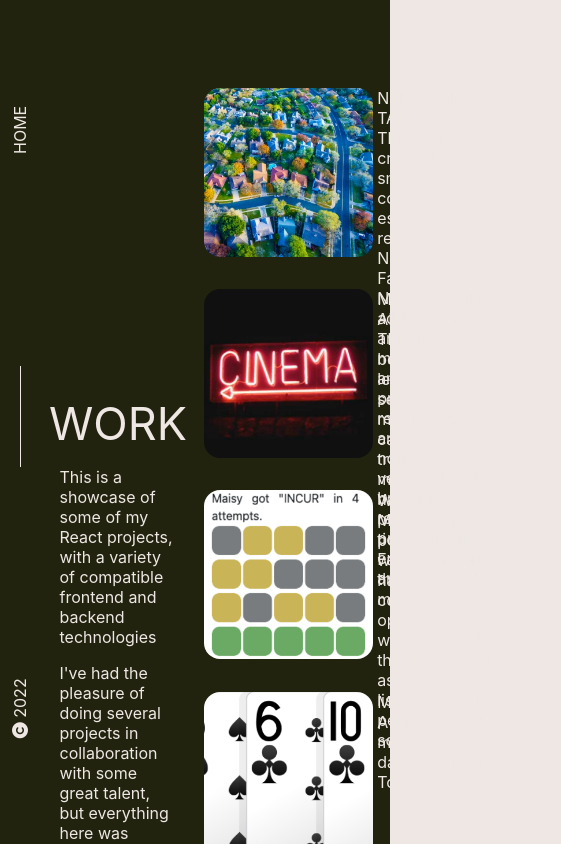
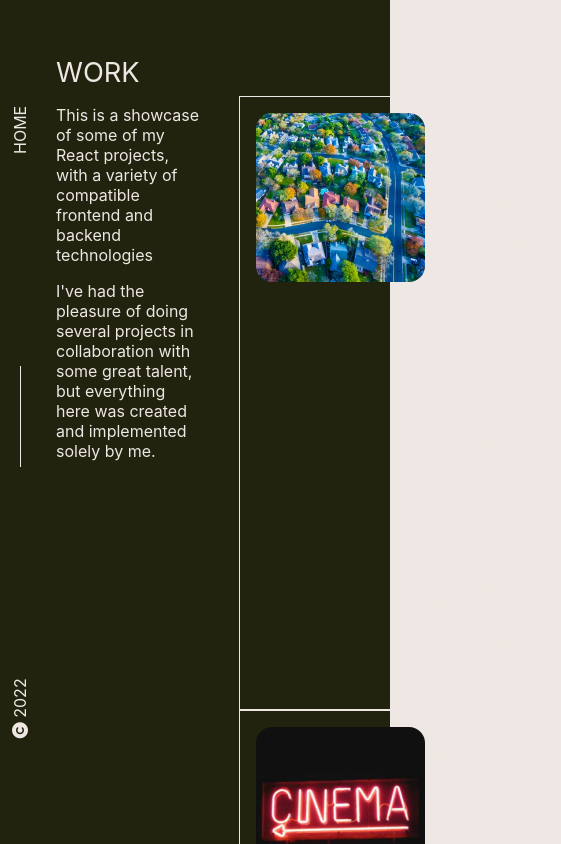
Before and after one commit to scottrollan/barry-rollan, a React (Create React App) app: page / in a window 390 px wide. Both pictures are taken after a click on the element "WORK". Shown: the top 844 px of the page, 561 px wide, since content can reach past the window. Built offline with nearby package versions, Linux system fonts and the light colour scheme; a web font is replaced by a local one.

Commit message:
removing css grid, going to flex, to try to fix mobile sizing issues

```diff
--- a/src/App.js
+++ b/src/App.js
@@ -22,14 +22,8 @@ function App() {
   }, []);
 
   return (
-    <div className={styles.homeGrid} id="home">
-      <div className={[`${styles.aboutSection} home`]}>
-        <div className={styles.name}>Barry Rollan</div>
-        <div className={styles.title}>Full-Stack Developer</div>
-        <div className={styles.tagline}>
-          Creating unique digital experiences in Marietta, Georgia
-        </div>
-      </div>
+    <div className={styles.appWrapper} id="home">
+      <div className={[`${styles.home} home`]}>
         <div className={[`${styles.menuOptions} home`]}>
           <div className={styles.option} onClick={() => goToPage('work')}>
             WORK
@@ -53,7 +47,9 @@ function App() {
               key={`${option}${i}`}
               className={[
                 `${styles.pageWrapper} ${
-                currentPage === option ? animations.pageUp : animations.pageDown
+                  currentPage === option
+                    ? animations.pageUp
+                    : animations.pageDown
                 }`,
               ]}
               id={`${option}Wrapper`}
@@ -63,6 +59,14 @@ function App() {
           );
         })}
 
+        <div className={[`${styles.aboutSection} home`]}>
+          <div className={styles.name}>Barry Rollan</div>
+          <div className={styles.title}>Full-Stack Developer</div>
+          <div className={styles.tagline}>
+            Creating unique digital experiences in Marietta, Georgia
+          </div>
+        </div>
+      </div>
       <SideNav currentPage={currentPage} setCurrentPage={setCurrentPage} />
     </div>
   );
--- a/src/App.module.scss
+++ b/src/App.module.scss
@@ -1,36 +1,25 @@
 @import './styles/custom-properties.module.scss';
 
-.homeGrid {
+.appWrapper {
   min-height: 100vh;
   max-height: 100vh;
-  display: grid;
-  grid-template-columns: [left] var(--sideNav) auto 20vw auto 60vw auto [right];
-  grid-template-rows: [top] 3fr calc(var(--imageHeight) * 0.5) 8vw 8vw 8vw 8vw 8vw 2fr [bottom];
+  display: flex;
+  flex-direction: column;
   -ms-overflow-style: none; /* IE and Edge */
   scrollbar-width: none; /* Firefox */
 }
-.homeGrid::-webkit-scrollbar {
+.appWrapper::-webkit-scrollbar {
   display: none; /* Chrome, Safari, Opera */
 }
-
-.aboutSection {
+.home {
+  min-height: 100vh;
   display: flex;
   flex-direction: column;
-  justify-content: space-between;
-  grid-column: 3;
-  grid-row: 5;
-}
-.aboutSection > div {
-  margin-bottom: 1vh;
-}
-.name {
-  text-transform: uppercase;
-  font-weight: 600;
+  justify-content: center;
+  align-items: center;
 }
 
 .menuOptions {
-  grid-column: 5;
-  grid-row: 2 / 9;
 }
 .option {
   font-size: var(--megaFont);
@@ -43,28 +32,45 @@
   cursor: pointer;
 }
 
+.aboutSection {
+  display: flex;
+  flex-direction: column;
+  justify-content: space-between;
+  margin-right: 50%;
+  justify-self: flex-end;
+}
+.aboutSection > div {
+  margin-bottom: 1vh;
+}
+.name {
+  text-transform: uppercase;
+  font-weight: 600;
+}
+
 .pageWrapper {
   display: none;
   position: absolute;
+  top: 0;
+  left: 0;
+  right: 0;
   z-index: 2;
 }
 
 @media (pointer: coarse) {
-  .homeGrid {
-    grid-template-columns: [left] 1fr 30vw 1fr 50vw 1fr [right];
-    grid-template-rows: [top] var(--sideNav) 5% 10% 10% 10% 10vw 10vw 10vw 10vw auto [bottom];
+  .appWrapper {
+  }
+  .menuOptions {
+  }
+  .option {
+    font-size: 10vh;
   }
   .aboutSection {
-    grid-column: 2 / 5;
-    grid-row: 7;
+    margin: 0;
+    padding: 1em;
   }
   .name,
   .title,
   .tagline {
     font-size: larger;
   }
-  .menuOptions {
-    grid-column: 4;
-    grid-row: 4;
-  }
 }
--- a/src/components/Contact.js
+++ b/src/components/Contact.js
@@ -12,6 +12,7 @@ export default function Contact() {
           className={styles.hoverable}
           href="mailto:barry@barryrollan.com?subject=Hello from the internet!"
           target="_blank"
+          rel="noreferrer noopener"
         >
           barry@barryrollan.com
         </a>
--- a/src/components/SideNav.js
+++ b/src/components/SideNav.js
@@ -47,17 +47,15 @@ export default function SideNav({ currentPage, setCurrentPage }) {
       >
         <a
           href="https://github.com/scottrollan/"
-          noopener
-          noreferrer
           target="_blank"
+          rel="noreferrer noopener"
         >
           <i className="fab fa-github-square fa-2x"></i>
         </a>
         <a
           href="https://www.linkedin.com/in/barry-rollan-2aa5a8/"
-          noopener
-          noreferrer
           target="_blank"
+          rel="noreferrer noopener"
         >
           <i className="fab fa-linkedin fa-2x"></i>
         </a>
--- a/src/components/Work.js
+++ b/src/components/Work.js
@@ -8,7 +8,8 @@ export default function Work() {
     window.open(url);
   };
   return (
-    <div className={styles.workGrid}>
+    <div className={styles.workPage}>
+      <div className={styles.introCol}>
         <div className={styles.workTitle}>WORK</div>
         <div className={styles.workWords}>
           <p>
@@ -16,13 +17,14 @@ export default function Work() {
             compatible frontend and backend technologies
           </p>
           <p>
-          I've had the pleasure of doing several projects in collaboration with
-          some great talent, but everything here was created and implemented
-          solely by me.
+            I've had the pleasure of doing several projects in collaboration
+            with some great talent, but everything here was created and
+            implemented solely by me.
           </p>
         </div>
         <div className={styles.metricClock}>
           <MetricClock />
+        </div>
       </div>
       <div className={styles.portfolioList}>
         {portfolio.map((p, i) => {
@@ -41,8 +43,10 @@ export default function Work() {
                   ))}
                 </div>
               </div>
-              <div className={styles.pWords} onClick={() => goToApp(p.href)}>
-                <div className={styles.pLabel}>{allCapLabel}</div>
+              <div className={styles.pWords}>
+                <div className={styles.pLabel} onClick={() => goToApp(p.href)}>
+                  {allCapLabel}
+                </div>
                 <div className={styles.description}>{p.description}</div>
               </div>
             </div>
--- a/src/components/Work.module.scss
+++ b/src/components/Work.module.scss
@@ -1,45 +1,33 @@
 @import '../styles/custom-properties.module.scss';
 
-.workGrid {
+.workPage {
   min-height: 100vh;
-  min-width: 100vw;
-  max-width: 100vw;
   background-color: var(--black);
-  display: grid;
-  grid-template-columns:
-    [left] var(--sideNav)
-    [leftIndent] 5vw 30vw 5vw 1fr 5vw [rightIndent] var(--sideNav)
-    [right];
-  grid-template-rows: var(--sideNav) var(--sideNav) 22vh 22vh 22vh 22vh auto [bottom];
+  display: flex;
+  padding: calc(var(--sideNav) + 1rem);
 }
-.workGrid > * {
+.workPage > * {
   color: var(--beige);
 }
-
+.introCol {
+  height: 100%;
+  display: flex;
+  flex-direction: column;
+}
 .workTitle {
   font-size: var(--megaFont);
-  grid-row: 4;
-  grid-column: 3;
-  display: flex;
-  justify-content: center;
-  align-items: flex-end;
-  height: 100%;
 }
 .workWords {
-  grid-row: 5;
-  grid-column: 3;
 }
 .metricClock {
-  grid-row: 7;
-  grid-column: 3;
+  margin-top: 50vh;
   display: flex;
   justify-content: center;
   align-items: center;
-  height: 100%;
 }
 .portfolioList {
-  grid-row: 3 / bottom;
-  grid-column: 5;
+  max-width: 65%;
+  padding: var(--sideNav);
   position: relative;
   animation: slideFromRight var(--doublePageMoveTiming) ease-out;
   -webkit-animation: slideFromRight var(--doublePageMoveTiming) ease-out;
@@ -48,8 +36,8 @@
 .portfolioItem {
   display: flex;
   justify-content: flex-start;
-  height: 22vh;
-  padding: 2vw 1vh;
+  padding: 1rem;
+  border: 1px solid var(--beige);
 }
 .imageWrapper {
   background-color: var(--beige);
@@ -91,7 +79,6 @@
   flex-direction: column;
 }
 .pLabel {
-  // font-size: var(--paragraphFont);
 }
 .pLabel:hover {
   transform: skew(-10deg) translateX(8px);
@@ -99,58 +86,55 @@
   text-decoration: line-through;
 }
 .description {
-  // font-size: var(--paragraphFont);
 }
 @media (pointer: coarse) {
-  .workGrid {
-    grid-template-columns: 5vw 90vw 5vw;
-    grid-template-rows: var(--sideNav) 2vw auto auto 2vw auto auto auto;
+  .workPage {
+    display: block;
+    padding: calc(var(--sideNav) + 1rem) 1rem 1rem;
+  }
+  .introCol {
+    height: auto;
+    display: flex;
+    flex-direction: column;
+  }
+  .metricClock {
+    display: none;
   }
   .workTitle {
-    grid-row: 3;
-    grid-column: 2;
-    // font-size: var(--megaFont);
   }
   .workWords {
-    grid-row: 4;
-    grid-column: 2;
-    // font-size: var(--standardFont);
   }
 
   .portfolioList {
-    grid-row: 6;
-    grid-column: 2;
+    margin: 0;
+    padding: 0;
+    max-width: none;
   }
   .portfolioItem {
     height: auto;
     border: 1px solid var(--beige);
     border-radius: 1em;
     margin: 4px 0;
+    padding: 0;
   }
   .imageWrapper {
-    height: 32vw;
-    width: 32vw;
-    margin: 0 1vw;
+    height: 20vh;
+    min-width: 20vh;
+    max-width: 20vh;
   }
   .imageWrapper:hover {
     height: auto;
   }
   .techList {
-    // font-size: x-small;
   }
   .pWords {
-    margin: 0 1vw;
-    width: calc(100vw - (40vw + 8px));
+    margin: 2vh 1vw;
+    // width: calc(100vw - (40vw + 8px));
   }
   .pWords .pLabel {
     font-size: var(--titleFont);
   }
   .description {
-    // font-size: var(--paragraphFont);
-  }
-  .metricClock {
-    grid-row: 7;
-    grid-column: 2;
   }
 }
 
--- a/src/styles/custom-properties.module.scss
+++ b/src/styles/custom-properties.module.scss
@@ -12,11 +12,12 @@ $tripleTiming: 2100;
   --triplePageMoveTiming: 2100ms;
   --standardFont: 17px;
   --titleFont: 20px;
-  --megaFont: 45px;
+  --megaFont: 7vw;
   --paragraphFont: 15px;
   @media (pointer: coarse) {
     --imageHeight: 20vh;
     --sideNav: 5vh;
+    --megaFont: 10vh;
   }
 }
 
```
Lines whose indentation alone changed are shown as unchanged.
